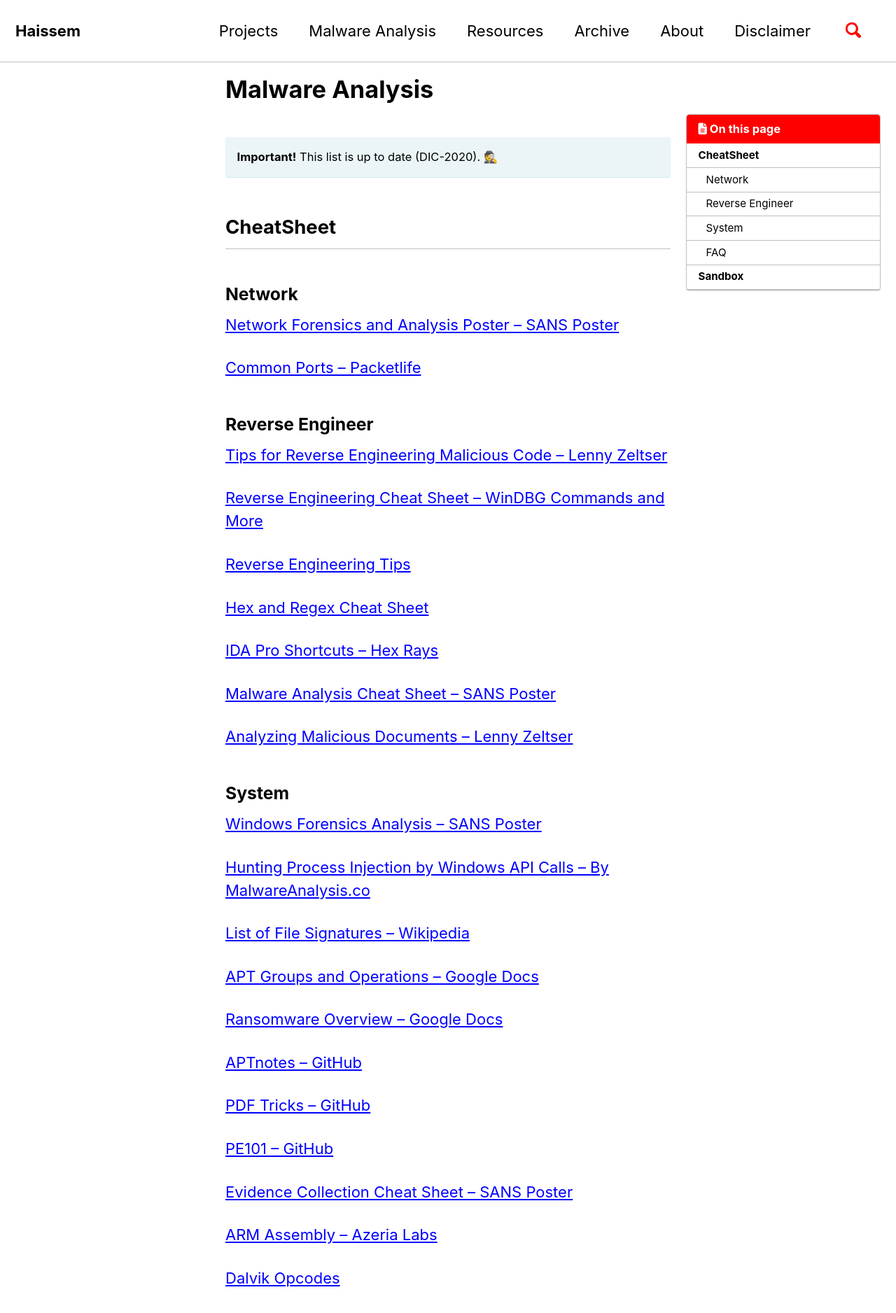
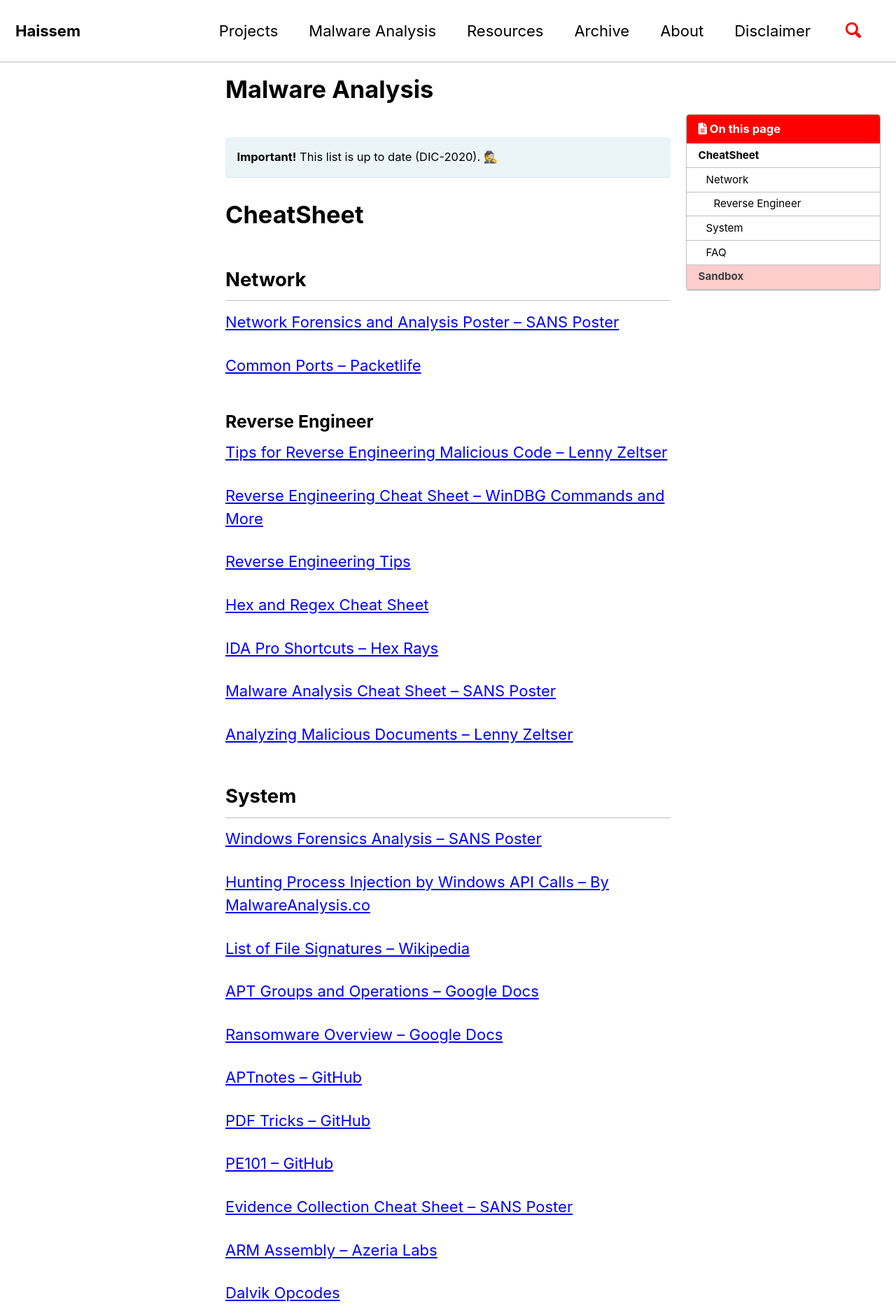
Before and after one commit to diegomessiah/diegomessiah.github.io, a Jekyll site: the page built from _pages/malware_analysis.md, in a window 1280 px wide. Shown: the top 1876 px of the page at 70% size. Built offline with Jekyll 4.4.1, drawn with Linux system fonts in a browser that asks for light colours; cached includes are drawn as plain includes; nearby versions of some CDN libraries.

```diff
--- a/_pages/malware_analysis.md
+++ b/_pages/malware_analysis.md
@@ -9,9 +9,9 @@ toc_sticky: true
 **Important!** This list is up to date (DIC-2020). 🕵
 {: .notice--info}
 
-<h2>CheatSheet</h2>
+# CheatSheet
 
-<h3>Network</h3>
+## Network
 
 <a href="https://www.dfir.training/resources/downloads/cheatsheets-infographics/239-network-forensics-sans/file" target="_blank">Network Forensics and Analysis Poster – SANS Poster</a>
 
@@ -33,7 +33,7 @@ toc_sticky: true
 
 <a href="https://zeltser.com/media/docs/analyzing-malicious-document-files.pdf" target="_blank">Analyzing Malicious Documents – Lenny Zeltser</a>
 
-<h3>System</h3>
+## System
 
 <a href="https://www.sans.org/security-resources/posters/windows-forensic-analysis/170/download" target="_blank">Windows Forensics Analysis – SANS Poster</a>
 
@@ -70,13 +70,14 @@ toc_sticky: true
 <a href="https://malwareanalysis.co/wp-content/uploads/2020/05/cheat-sheet-digital-forensics-process1.jpg" target="_blank">Digital Forensics Cheat Sheet</a>
 
 
-<h3>FAQ</h3>
+## FAQ
 
 <a href="https://vxug.fakedoma.in/papers.html" target="_blank">VX-Underground – Interesting Papers and More</a>
 
 <a href="https://evasions.checkpoint.com/" target="_blank">Evasion Techniques – By CheckPoint Research</a>
 
-<h2>Sandbox</h2>
+# Sandbox
+
 **Free Malware Analysis Sandboxes**
 
 <a href="https://www.hybrid-analysis.com/" target="_blank">Hybrid Analysis</a>
```
